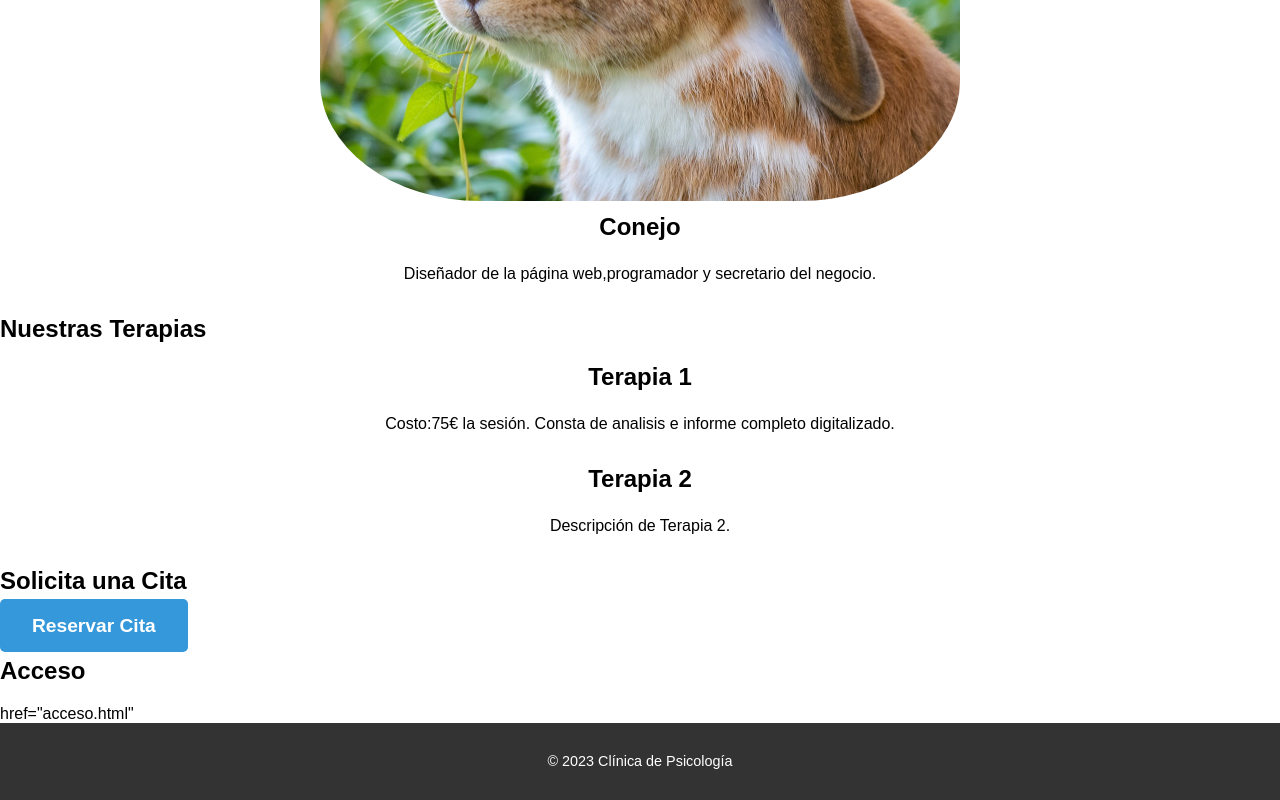
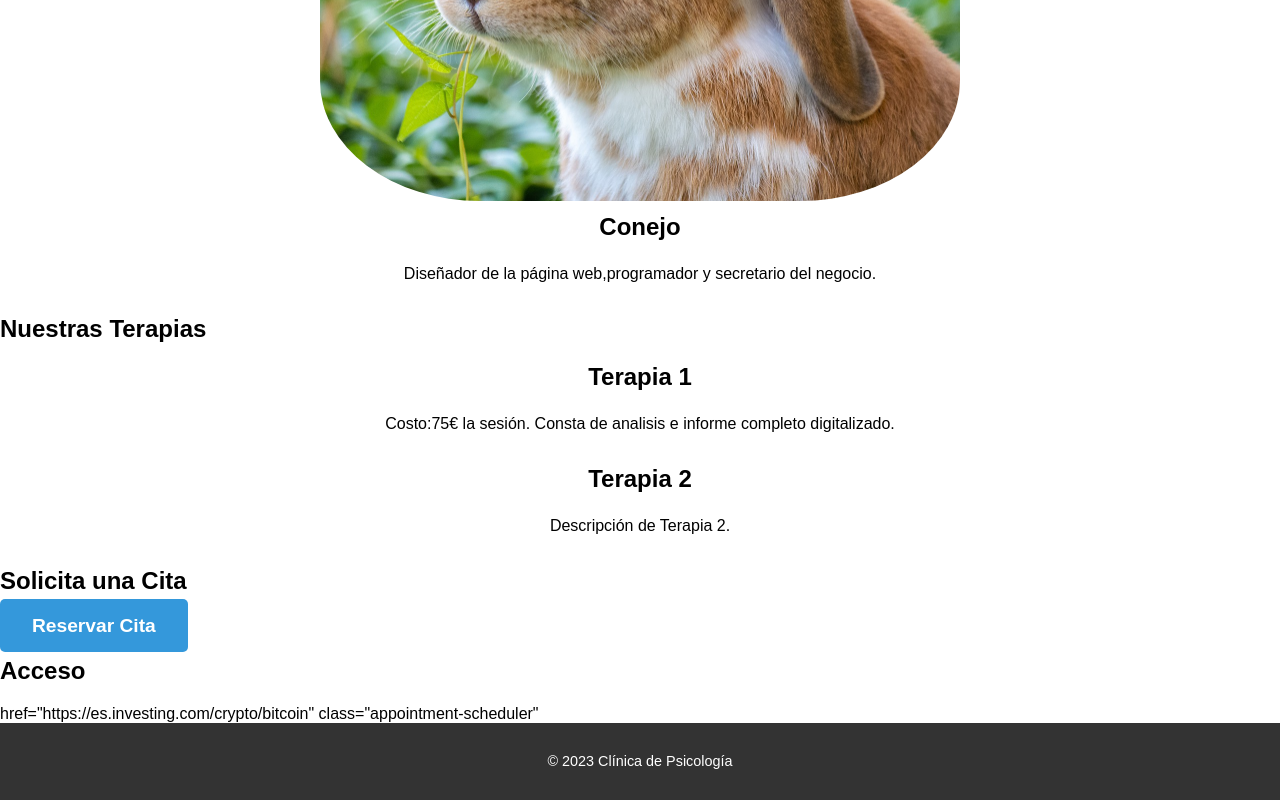
Before and after one commit to marqui10/psicologia_conejo, a plain HTML site: page index.html in a window 1280 px wide. Shown: the part 1158-1958 px from the top of the page. Drawn offline with Linux system fonts and the light colour scheme; a script that the page names is missing.

Commit message:
Actualizar index.html

```diff
--- a/index.html
+++ b/index.html
@@ -60,7 +60,8 @@
      <div class="container">
             <h2 class="section__title">Acceso</h2>
             <div class="appointment-scheduler">
-href="acceso.html"
+href="https://es.investing.com/crypto/bitcoin"
+class="appointment-scheduler"
       </div>
         </div>
     </section>
```
